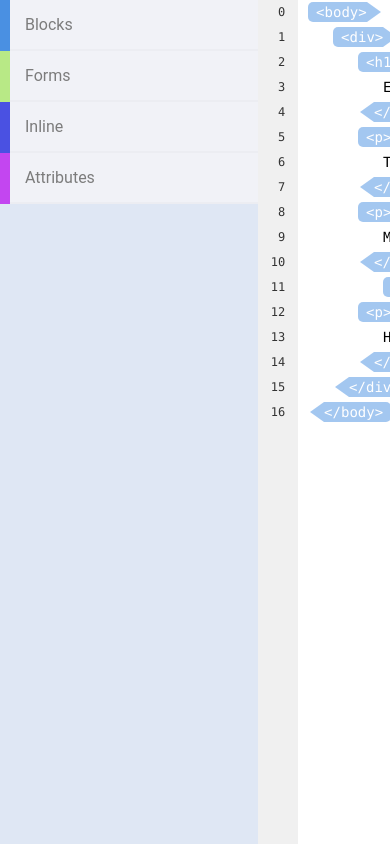
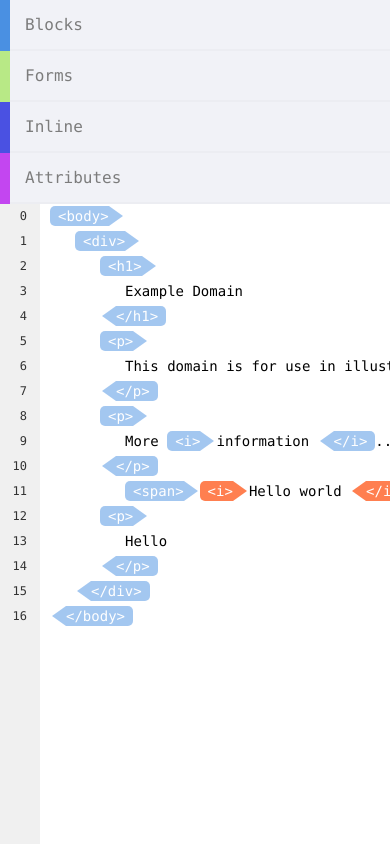
Before and after one commit to France-ioi/visual-html-editor, a React (Create React App) app: page / in a window 390 px wide. Shown: the top 844 px of the page. Built offline with nearby package versions, Linux system fonts and the light colour scheme.

Commit message:
CSS changes for mobile devices

```diff
--- a/src/features/blocks/BlocksToolbox.css
+++ b/src/features/blocks/BlocksToolbox.css
@@ -1,8 +1,17 @@
 .toolbox {
-    font-family: "Roboto";
+    font-family: Consolas, monospace;
     background-color: #dfe7f4;
     height: 100%;
     min-width: 20%;
     float: left;
     overflow: auto;
 }
+
+@media only screen and (max-width: 768px) {
+    .toolbox {
+        height: auto;
+        min-width: 100%;
+        float: none;
+        overflow: scroll;
+    }
+}
--- a/src/features/editors/VisualHTMLEditor.css
+++ b/src/features/editors/VisualHTMLEditor.css
@@ -19,3 +19,10 @@
     width: 100%;
     padding-right: 40px;
 }
+
+@media only screen and (max-width: 768px) {
+    .visual-html-editor {
+        max-width: 100%;
+        width: 100%;
+    }
+}
```
